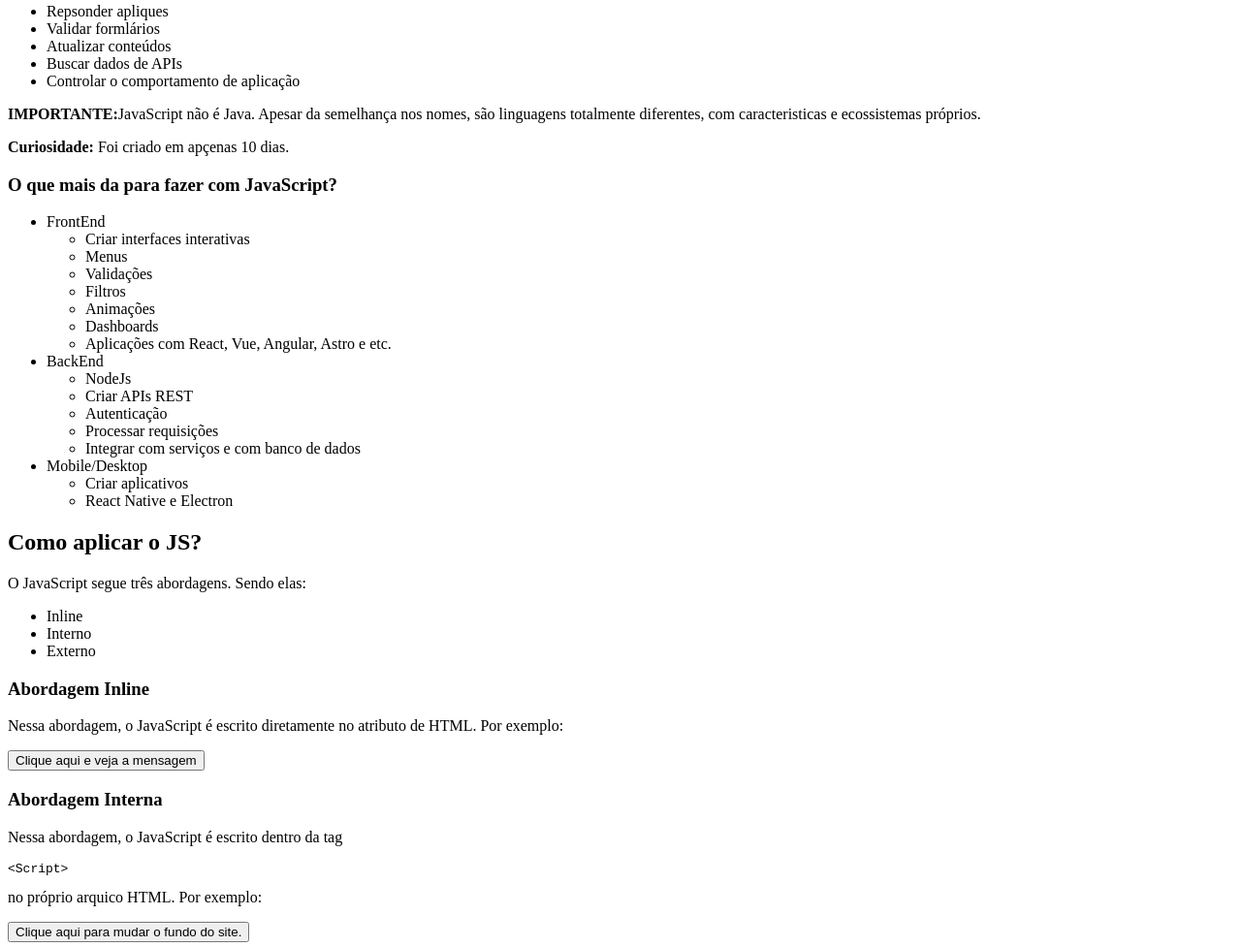
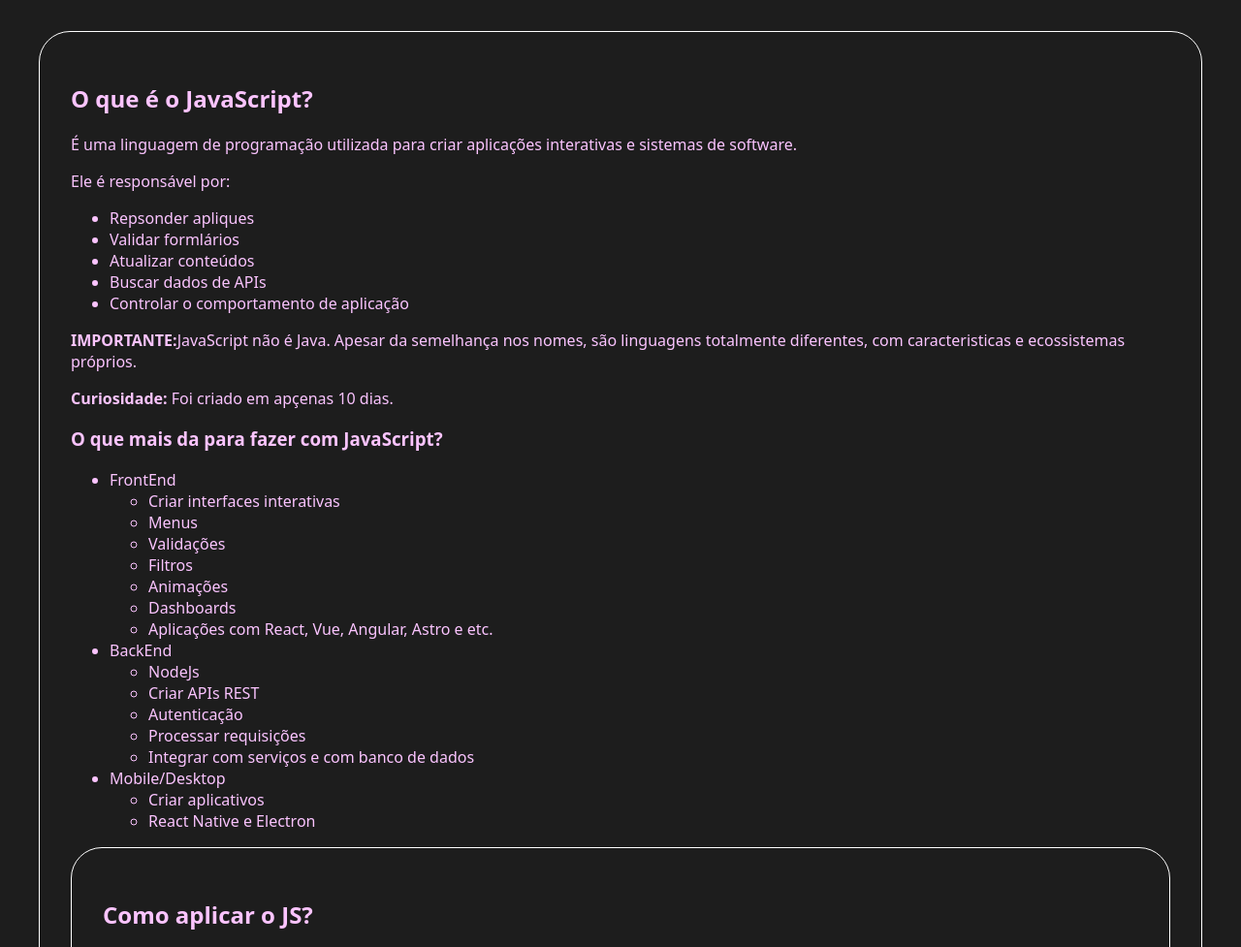
Before and after one commit to NiiNicky/intro-js, a plain HTML site: page index.html in a window 1280 px wide. Shown: the part 192-1169 px from the top of the page at 97% size. Drawn offline with Linux system fonts and the light colour scheme; a script that the page names is missing.

Commit message:
feat: Estiliza site com css no html

```diff
--- a/index.html
+++ b/index.html
@@ -5,6 +5,46 @@
     <meta name="viewport" content="width=device-width, initial-scale=1.0">
     <title>Introdução ao JavaScript</title>
 </head>
+
+<style>
+    *{
+        transition: all 300ms ease-out;
+    }
+    body{
+        background-color: #1d1d1d;
+        color: rgb(251, 196, 255);
+        font-family: system-ui, -apple-system, BlinkMacSystemFont, 'Segoe UI', Roboto, Oxygen, Ubuntu, Cantarell, 'Open Sans', 'Helvetica Neue', sans-serif;
+    }
+
+    main{
+        padding: 2rem;
+    }
+
+    section, header{
+        padding: 2rem;
+        border-radius: 2rem;
+        border: 0.0625rem solid #ffffff;
+        margin-bottom: 2rem;
+    }
+
+    hr{
+        border-color: #ffffff;
+    }
+
+    button{
+        background-color: purple;
+        color: white;
+        border: 0.125rem solid #ffffff;
+        border-radius: 2rem;
+        height: 3rem;
+        padding: 0 1.5rem;
+        font-size: 1rem;
+    }
+
+    button:hover{
+        background-color: plum;
+    }
+</style>
 <body>
     <header>
         <h1> Introdução ao JavaScript </h1>
--- /dev/null
+++ b/ola-mundo.js
@@ -0,0 +1,2 @@
+console.log("Olá Mundo!")
+console.log("Minhas primeiras mensagens no console")
```
